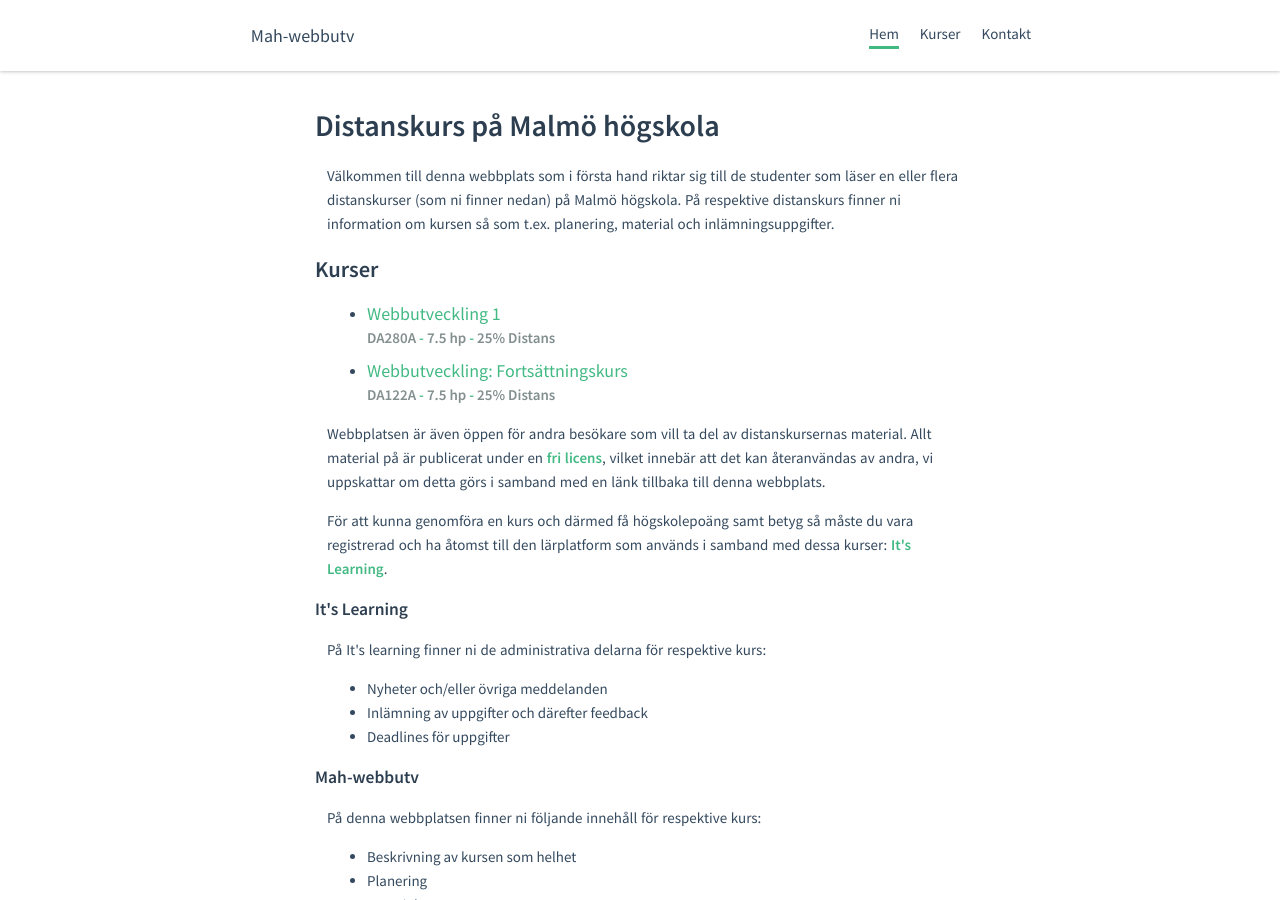
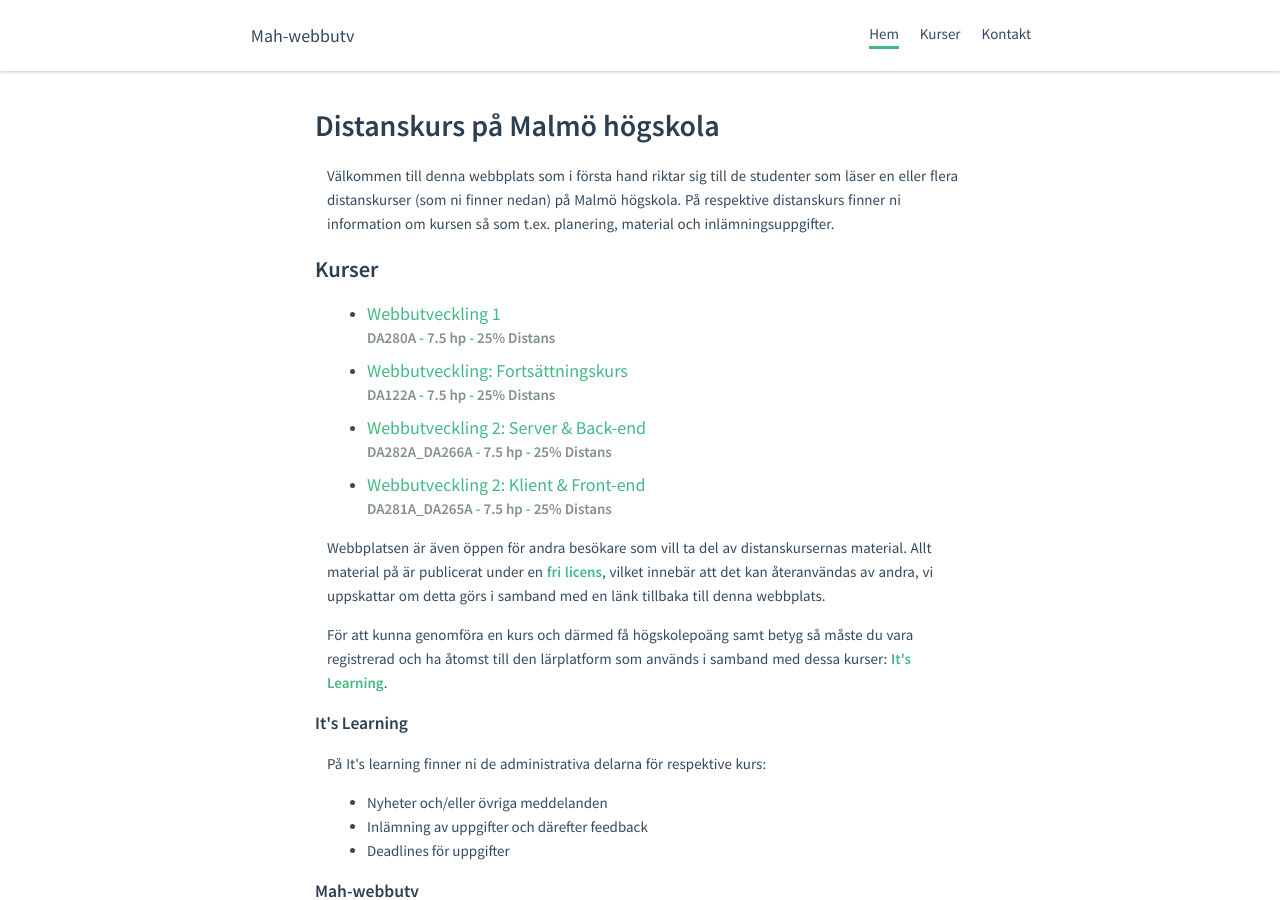
Before and after one commit to alsterholm/mah-webbutv.github.io, a Jekyll site: the page built from index.html, in a window 1280 px wide and 900 px high. Built offline with Jekyll 4.4.1, drawn with Linux system fonts in a browser that asks for light colours.

Commit message:
added the new courses

```diff
--- a/_data/courses.yml
+++ b/_data/courses.yml
@@ -9,12 +9,12 @@
   credits: 7.5
   info: 25% Distans
 
-# - name: "Webbutveckling 2: Klient"
-#   code: daxxxa
-#   credits: 7.5
-#   info: 25% Distans
-#
-# - name: "Webbutveckling 2: server"
-#   code: daxxxa
-#   credits: 7.5
-#   info: 25% Distans
+- name: "Webbutveckling 2: Server & Back-end"
+  code: da282a_da266a
+  credits: 7.5
+  info: 25% Distans
+
+- name: "Webbutveckling 2: Klient & Front-end"
+  code: da281a_da265a
+  credits: 7.5
+  info: 25% Distans
```
